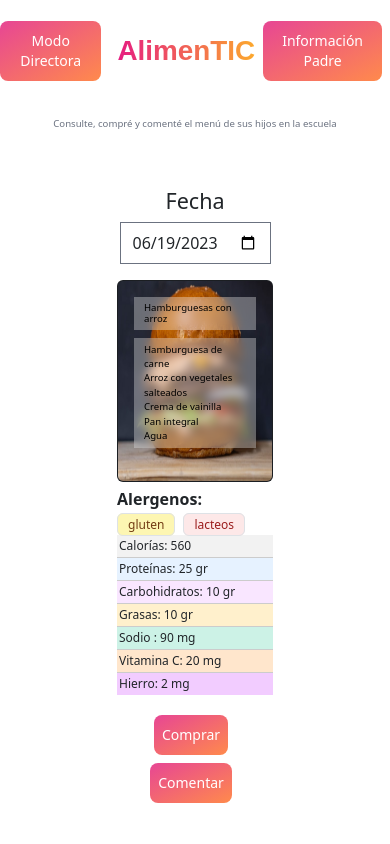
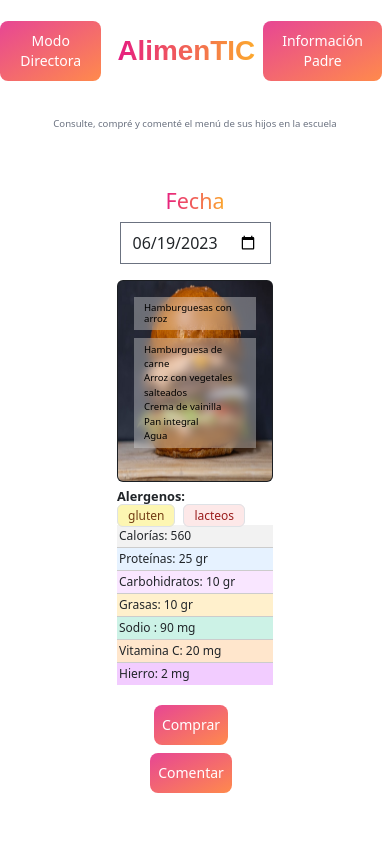
Before and after one commit to ORT-FIS-2022S2/Kadessian-Sapelli, a website: page fuente/index.html in a window 390 px wide. Shown: the top 844 px of the page. Drawn offline with nearby package versions, Linux system fonts and the light colour scheme.

Commit message:
fix: responsividad

```diff
--- a/fuente/index.html
+++ b/fuente/index.html
@@ -212,7 +212,7 @@
         <!--calendario-->
         <div style="text-align: center;">
           <h4>
-            <label for="calendario">Fecha</label>
+            <label for="calendario" class="degradeLetraFecha">Fecha</label>
           </h4>
           <p class="color"><input id="calendario" type="date" min="2023-04-01" max="2024-04-30"></input></p>
         </div>
@@ -266,7 +266,7 @@
             </ul>
 
             <!--mensaje de error al comprar menu-->
-            <div class="esconder " id="divNoSePuedeComprar">
+            <div class="esconder" id="divNoSePuedeComprar">
               <div
                 class="flex p-4 mb-4 text-sm text-red-800 border border-red-300 rounded-lg bg-red-50 dark:bg-gray-800 dark:text-red-400 dark:border-red-800"
                 role="alert">
--- a/fuente/interfaz/estilos.css
+++ b/fuente/interfaz/estilos.css
@@ -1,3 +1,9 @@
+.degradeLetraFecha {
+  background: linear-gradient(to right, #e61d81, #fca92d);
+  -webkit-background-clip: text;
+  -webkit-text-fill-color: transparent;
+  background-clip: text;
+}
 #listaComentario {
   margin-left: 30%;
   margin-right: 30%;
--- a/fuente/interfaz/index.js
+++ b/fuente/interfaz/index.js
@@ -2,6 +2,7 @@ import {Dia} from '../../dominio/Dia.js';
 import {Menu} from '../../dominio/Menu.js';
 import {Comentario} from '../../dominio/Comentario.js';
 import {sistema} from './DatosPreCargados.js';
+const btnComentario = document.getElementById('btnComentario');
 const tituloMenu = document.getElementById('tituloMenu');
 const btnComprar = document.getElementById('btnComprar');
 const calendario = document.getElementById('calendario');
@@ -49,7 +50,6 @@ const usuario = sistema.getListaPadres()[0];
 
 // Evento inicio al cargar la pagina por primera vez
 window.addEventListener('load', () => {
-  responsividad();
   nombrePadre.innerText = 'Nombre del padre: ' + usuario.getNombre();
   cantTickets.innerText = 'Cantidad de Tickets: ' + usuario.getTickets();
   // Setea la fecha del calendario al día actual
@@ -71,10 +71,10 @@ window.addEventListener('load', () => {
   errorAlComentar.classList.add('esconder');
   divComentarioVacio.classList.add('esconder');
   formularioCrearMenu.classList.add('esconder');
+  responsividad();
 });
 
 btnModoDirectora.addEventListener('click', () => {
-  responsividad();
   divComentarioVacio.classList.add('esconder');
   document.getElementById('divCompraExitosa').classList.add('esconder');
   document.getElementById('divNoSePuedeComprar').classList.add('esconder');
@@ -111,6 +111,7 @@ btnModoDirectora.addEventListener('click', () => {
     document.getElementById('divEsconderPadre').classList.add('invisible');
     limpiarAgregarMenuCampos();
   }
+  responsividad();
 });
 
 // Evento boton comprar
@@ -641,18 +642,21 @@ function responsividad() {
     btnPanelMenu.classList.add('px-2');
     btnEnviarComentario.classList.add('px-2');
     btnAgregarNuevoMenu.classList.add('px-2');
-    // campoComentario.rows='2';
+    btnComentario.classList.remove('px-5');
+    btnComentario.classList.add('px-2');
     btnInfoPadre.classList.remove('px-5');
     btnInfoPadre.classList.add('px-2');
     tituloDes.style.fontSize='60%';
+    alergenos.style.fontSize='80%';
+    cantComentarios.style.fontSize='60%';
+    promedio.style.fontSize='60%';
   } else {
     tituloDes.style.fontSize='100%';
     divNoHayMenu.style.height='100%';
     document.getElementById('fotoMenu').style.height='310px';
     tituloMenu.style.fontSize = '100%';
     descripcionMenu.style.fontSize = '100%';
-    cantComentarios.style.fontSize = '100%';
-    divSeccionComentarios.style.width='100%';
+    divSeccionComentarios.style.width='40%';
     descripcionMenu.style.fontSize = '100%';
     btnComentar.classList.add('px-5');
     btnComprar.classList.add('px-5');
@@ -662,5 +666,11 @@ function responsividad() {
     btnModoDirectora.classList.remove('px-2');
     btnInfoPadre.classList.add('px-5');
     btnInfoPadre.classList.remove('px-2');
+    btnComentario.classList.remove('px-5');
+    btnComentario.classList.add('px-5');
+    btnComentar.classList.remove('px-2');
+    alergenos.style.fontSize='100%';
+    cantComentarios.style.fontSize='100%';
+    promedio.style.fontSize='100%';
   }
 }
```
